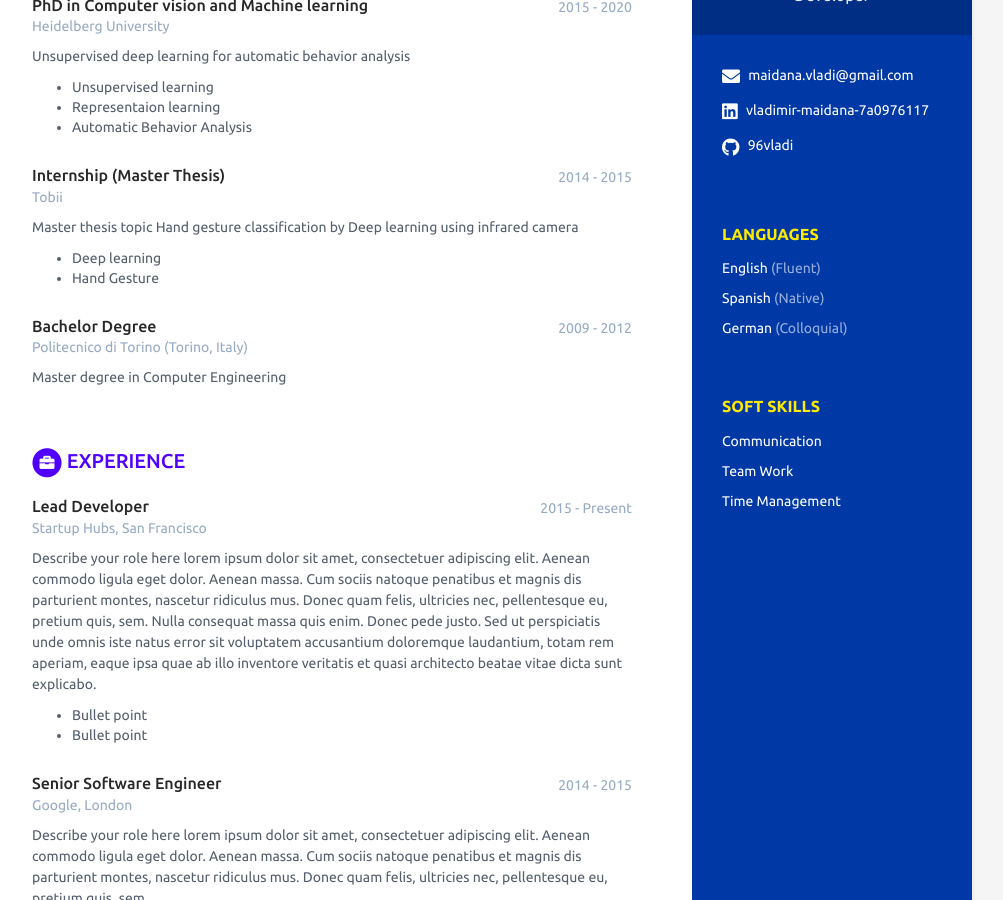
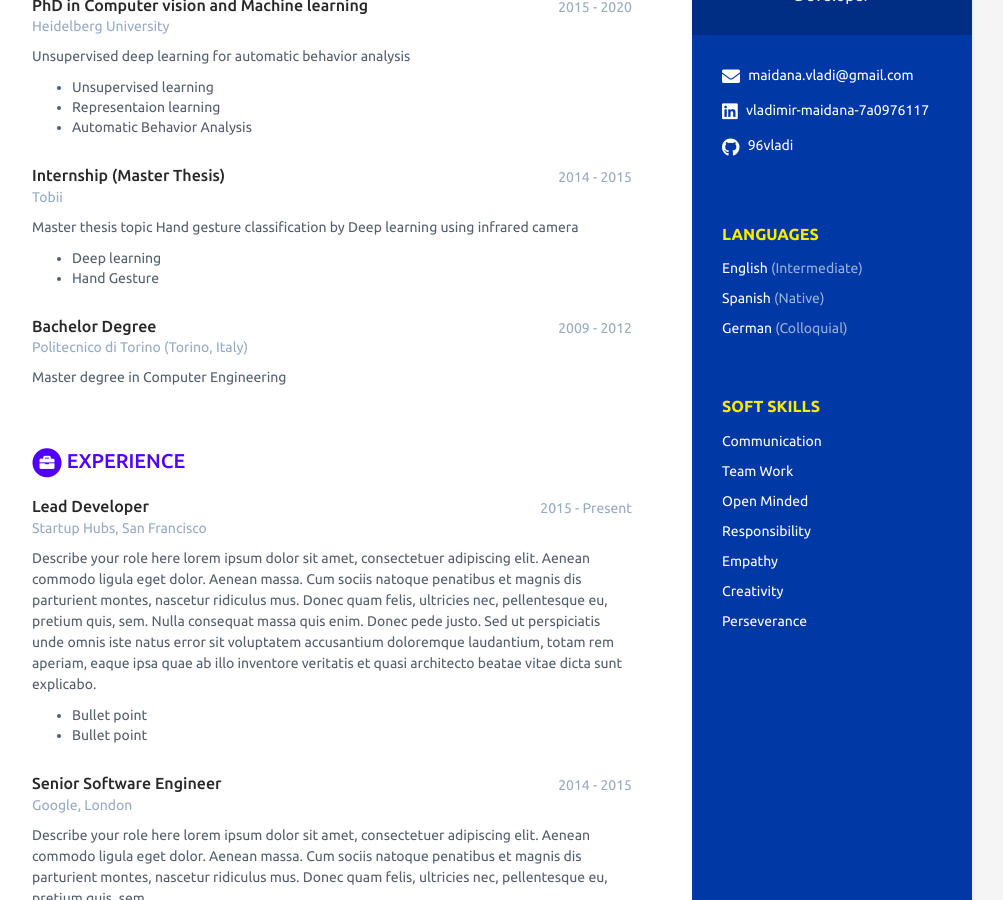
Before and after one commit to BC-MAY-21-RN/scorecard-96vladi, a Jekyll site: the page built from index.html, in a window 1280 px wide and 900 px high, scrolled down 386 px. Shown: the whole window, without its empty margins (168-1171 px from the left). Built offline with Jekyll 4.4.1, drawn with Linux system fonts in a browser that asks for light colours.

Commit message:
section-languages and interests

```diff
--- a/_data/data.yml
+++ b/_data/data.yml
@@ -27,7 +27,7 @@ sidebar:
   # Actualiza según los idiomas y nieles que tienes. Agrega o Elimina según sea necesario.
   languages:
     - idiom: English
-      level: Fluent # Utiliza el resultado de tu examen oficial, o el nivel de acuerdo al modelo Dreyfus
+      level: Intermediate # Utiliza el resultado de tu examen oficial, o el nivel de acuerdo al modelo Dreyfus
 
     - idiom: Spanish
       level: Native # Utiliza el resultado de tu examen oficial, o el nivel de acuerdo al modelo Dreyfus
@@ -43,7 +43,19 @@ sidebar:
     - item: Team Work
       link: # dejar en blanco
 
-    - item: Time Management
+    - item: Open Minded
+      link: # dejar en blanco
+
+    - item: Responsibility
+      link: # dejar en blanco
+
+    - item: Empathy
+      link: # dejar en blanco
+
+    - item: Creativity
+      link: # dejar en blanco
+
+    - item: Perseverance
       link: # dejar en blanco
 
 # Registra aquí un resumen de tu perfil
```
